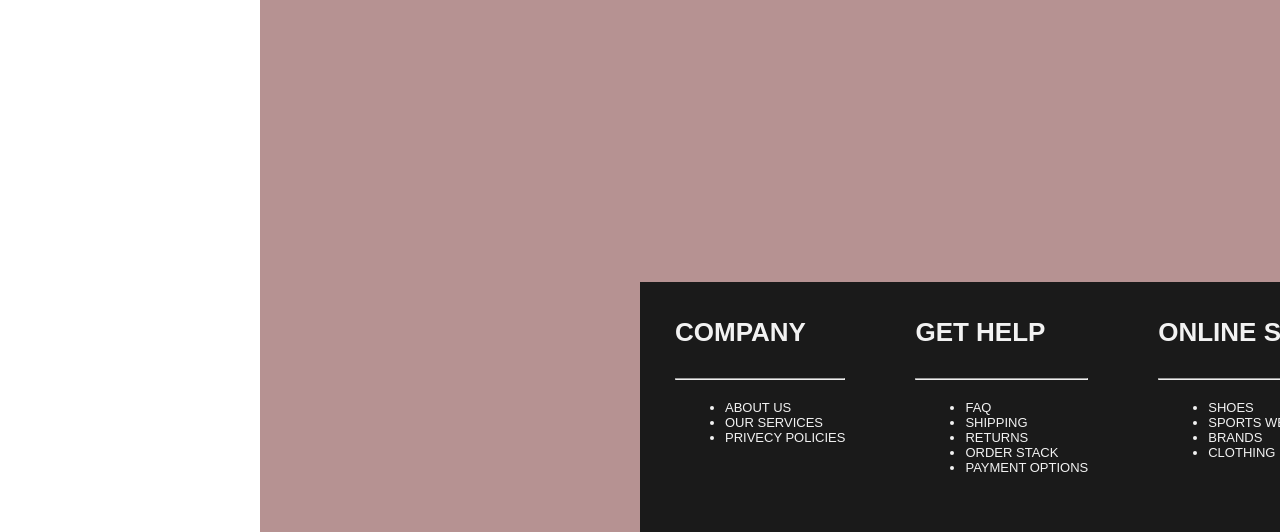
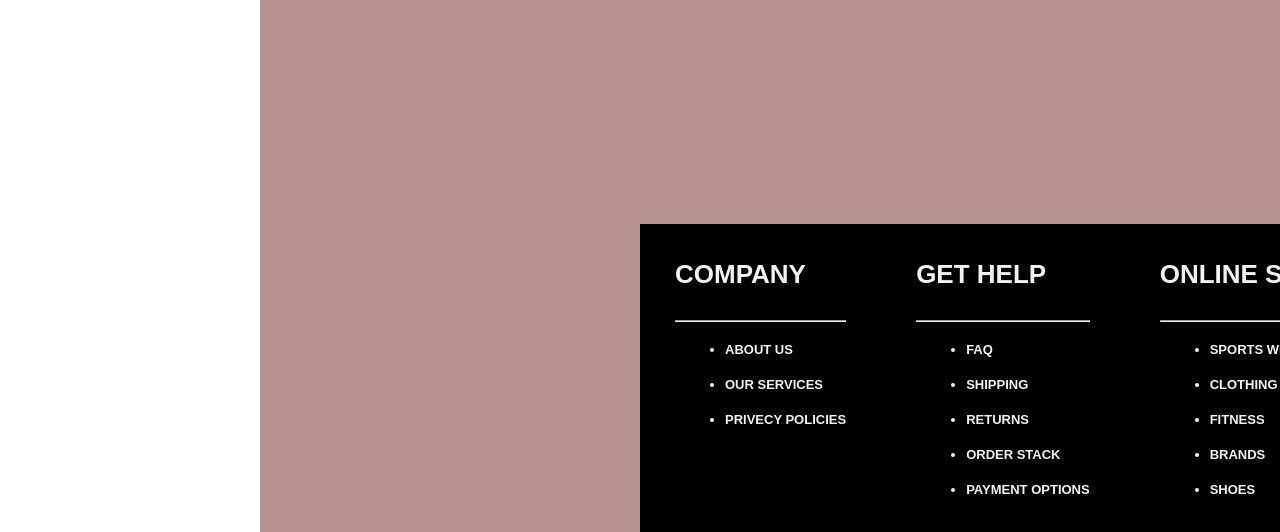
Before and after one commit to Harshvardhan-Kh/Sport-Rough, a plain HTML site: page index.html in a window 1280 px wide. Shown: the part 268-800 px from the top of the page. Drawn offline with nearby package versions, Linux system fonts and the light colour scheme.

Commit message:
updated css

```diff
--- a/css/style.css
+++ b/css/style.css
@@ -1,10 +1,12 @@
      /*footer start*/
      .footer {
+         position: fixed;
+         left: 0;
+         bottom: 0;
+         width: 100%;
+         background-color: black;
+         color: white;
 
-    height: 250px;
-    width: 100%;
-    position: fixed;
-    background-color: #1a1a1a;
      }
 
      .contain {
@@ -35,7 +37,7 @@
          margin-bottom: 25px;
          padding: 10px;
          cursor: pointer;
-    line-height: 20;
+
      }
 
      .col-social {
@@ -45,12 +47,12 @@
          padding-top: 30px;
      }
 
-
      .social-icon {
          margin: 5px;
          padding: 5px;
          cursor: pointer;
          border-radius: 10px;
+
      }
 
      .social-icon:hover {
@@ -75,6 +77,12 @@ li {
          font-variant-position: initial;
      }
 
+     .content {
+         margin-top: 20px;
+         font-weight: bold;
+
+     }
+
      ul li:hover {
          color: #992600;
          padding-left: 2px;
@@ -89,7 +97,7 @@ ul li:hover {
          clear: both;
      }
 
-/*footer end*/
+     /* footer end */
 
      body {
          background-color: rgb(255, 255, 255);
--- a/index.html
+++ b/index.html
@@ -12,7 +12,7 @@
 </head>
 
 <body>
-
+<div>
     <nav class="slider">
         <header>
             <div class="img-txt-cont">
@@ -69,38 +69,43 @@
     </nav>
 
 
-   <!--footer start-->
+    <!--footer start-->
     <div class="footer">
         <div class="contain">
             <div class="col">
-                <h1 class="h1-heading">Company</h1><hr>
+                <h1 class="h1-heading">Company</h1>
+                <hr>
                 <ul class="list-container">
-                    <li>About us</li>
-                    <li>Our Services</li>
-                    <li>privecy Policies</li>
+                    <li class="content">About us</li>
+                    <li class="content">Our Services</li>
+                    <li class="content">Privecy Policies</li>
                 </ul>
             </div>
             <div class="col">
-                <h1 class="h1-heading">Get Help</h1><hr>
+                <h1 class="h1-heading">Get Help</h1>
+                <hr>
                 <ul class="list-container">
-                    <li>FAQ</li>
-                    <li>Shipping</li>
-                    <li>Returns</li>
-                    <li>Order Stack</li>
-                    <li>Payment Options</li>
+                    <li class="content">FAQ</li>
+                    <li class="content">Shipping</li>
+                    <li class="content">Returns</li>
+                    <li class="content">Order Stack</li>
+                    <li class="content">Payment Options</li>
                 </ul>
             </div>
             <div class="col">
-                <h1 class="h1-heading">Online Shop</h1><hr>
+                <h1 class="h1-heading">Online Shop</h1>
+                <hr>
                 <ul class="list-container">
-                    <li>Shoes</li>
-                    <li>Sports Wears</li>
-                    <li>Brands</li>
-                    <li>Clothing</li>
+                    <li class="content">Sports Wears</li>
+                    <li class="content">Clothing</li>
+                    <li class="content">Fitness</li>
+                    <li class="content">Brands</li>
+                    <li class="content">Shoes</li>
                 </ul>
             </div>
             <div class="col-social">
-                <h1 class="h1-heading">Follow us On</h1><hr>
+                <h1 class="h1-heading">Follow us On</h1>
+                <hr>
                 <img src="./img/facebook.png" width="30px" class="social-icon">
                 <img src="./img/instagram.png" width="30px" class="social-icon">
                 <img src="./img/twitter.png" width="30px" class="social-icon">
@@ -111,7 +116,8 @@
 
         </div>
     </div>
-      <!--footer end-->
+    <!--footer end-->
+</div>
 </body>
 
 </html>
--- a/style2.css
+++ b/style2.css
@@ -303,7 +303,7 @@
 
   ::-webkit-scrollbar-track{
       border-radius: 15px;
-      box-shadow: inset 0 0 5px rgba(0,0,0,0.5);
+      box-shadow: inset 0 0 5px #00000080;
   }
 
   ::-webkit-scrollbar-thumb{
```
Also changed, not shown: index2.html (+13 -9 lines). Lines whose indentation alone changed are shown as unchanged.
